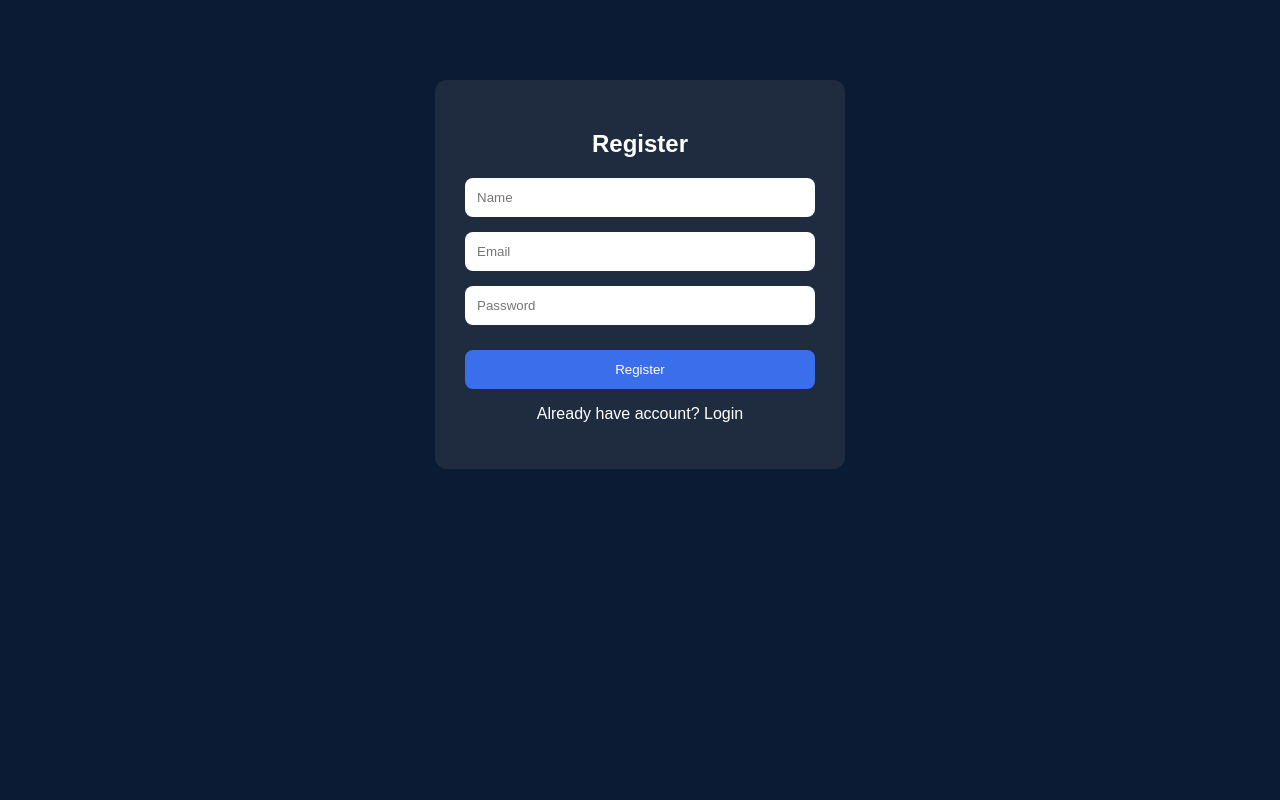
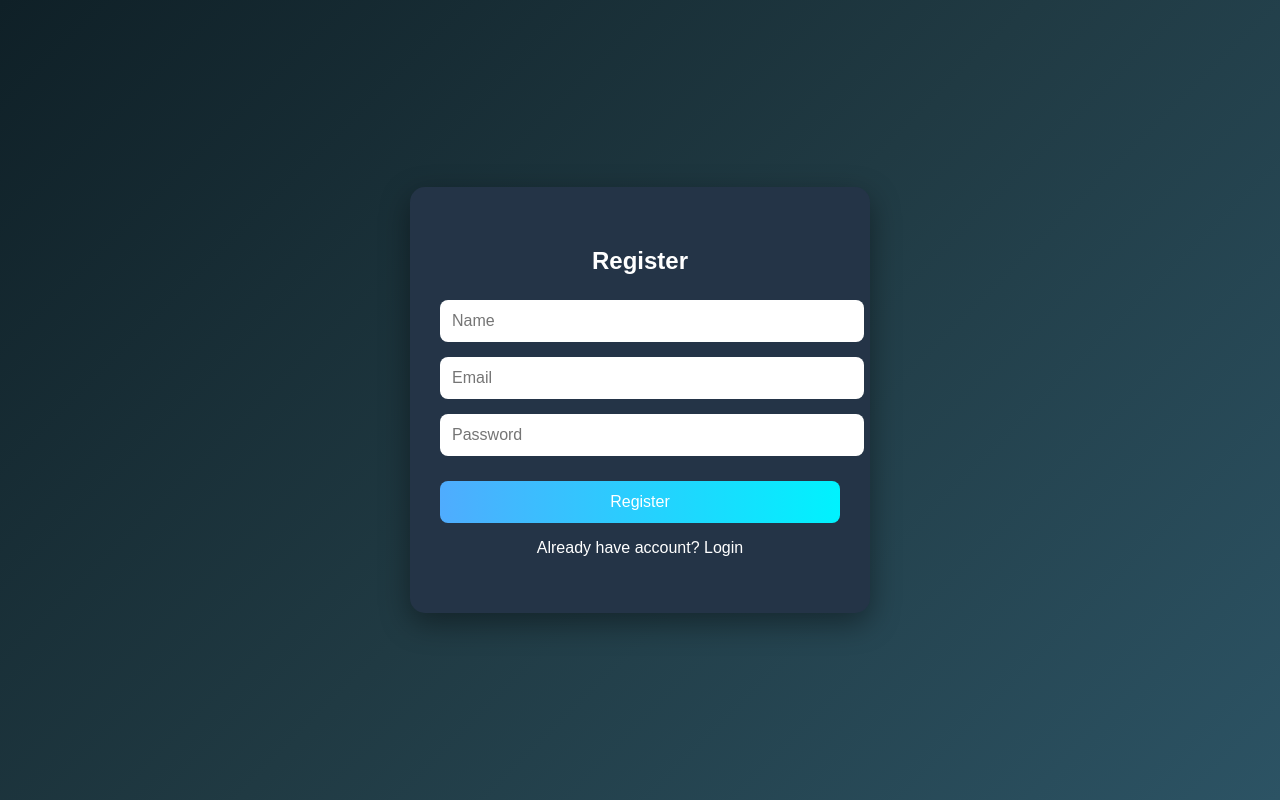
Before and after one commit to YUVRAJPATEL18/Full_Stack_MSE2, a React app in the folder frontend/: page /register in a window 1280 px wide. Built offline with nearby package versions, Linux system fonts and the light colour scheme; the HTML template or start-up script is replaced by a standard one.

Commit message:
latest backend + frontend fixes

```diff
--- a/frontend/src/index.css
+++ b/frontend/src/index.css
@@ -1,42 +1,75 @@
+/* FULL SCREEN CENTER */
 body {
   margin: 0;
-  font-family: Arial;
-  background: #0b1b34;
+  font-family: Arial, sans-serif;
+  background: linear-gradient(135deg, #0f2027, #203a43, #2c5364);
+
+  display: flex;
+  justify-content: center;
+  align-items: center;
+  height: 100vh;
 }
 
-/* card */
-.container {
-  width: 350px;
-  margin: 80px auto;
-  padding: 30px;
-  background: #1f2c3f;
-  border-radius: 12px;
+/* MAIN CARD */
+.box {
+  background: #243447;
+  padding: 40px 30px;
+  border-radius: 15px;
+  width: 400px;
+  max-width: 90%;
   text-align: center;
-  color: white;
+  box-shadow: 0 10px 30px rgba(0,0,0,0.4);
 }
 
-/* inputs */
-.input {
+/* TITLE */
+.box h2 {
+  color: white;
+  margin-bottom: 25px;
+}
+
+/* INPUT */
+.box input {
   width: 100%;
   padding: 12px;
   margin-bottom: 15px;
   border-radius: 8px;
   border: none;
-  box-sizing: border-box;
+  outline: none;
+  font-size: 16px;
 }
 
-/* button */
-.btn {
+/* BUTTON */
+.box button {
   width: 100%;
   padding: 12px;
-  background: #3b6eea;
+  background: linear-gradient(to right, #4facfe, #00f2fe);
   border: none;
+  color: white;
+  font-size: 16px;
   border-radius: 8px;
-  color: white;
   cursor: pointer;
   margin-top: 10px;
 }
 
-.logout {
-  background: red;
+/* DIVIDER */
+hr {
+  margin: 25px 0;
+  border: 0.5px solid #ccc;
 }
+
+/* SECTION TITLE */
+.items-title {
+  color: white;
+  margin-bottom: 10px;
+}
+
+/* EMPTY TEXT */
+.no-items {
+  color: #ccc;
+  margin-bottom: 20px;
+}
+
+/* LOGOUT BUTTON */
+.logout-btn {
+  margin-top: 15px;
+}
--- a/frontend/src/main.jsx
+++ b/frontend/src/main.jsx
@@ -4,7 +4,5 @@ import App from "./App.jsx";
 import "./index.css";
 
 ReactDOM.createRoot(document.getElementById("root")).render(
-  <React.StrictMode>
-    <App />
-  </React.StrictMode>
+  <App />
 );
--- a/frontend/src/pages/Dashboard.jsx
+++ b/frontend/src/pages/Dashboard.jsx
@@ -1,75 +1,42 @@
-import { useEffect, useState } from "react";
-import axios from "axios";
+import { useState } from "react";
 
 export default function Dashboard() {
-  const [expenses, setExpenses] = useState([]);
+  const [items, setItems] = useState([]);
   const [title, setTitle] = useState("");
-  const [amount, setAmount] = useState("");
-  const [category, setCategory] = useState("");
 
-  const token = localStorage.getItem("token");
-
-  const fetchExpenses = async () => {
-    const res = await axios.get(
-      `${import.meta.env.VITE_API_URL}/api/expenses`,
-      { headers: { Authorization: token } }
-    );
-    setExpenses(res.data);
+  const addItem = () => {
+    if (!title) return;
+    setItems([...items, { id: Date.now(), title }]);
+    setTitle("");
   };
-
-  const addExpense = async () => {
-    await axios.post(
-      `${import.meta.env.VITE_API_URL}/api/expense`,
-      { title, amount, category },
-      { headers: { Authorization: token } }
-    );
-    fetchExpenses();
-  };
-
-  const deleteExpense = async (id) => {
-    await axios.delete(
-      `${import.meta.env.VITE_API_URL}/api/expense/${id}`,
-      { headers: { Authorization: token } }
-    );
-    fetchExpenses();
-  };
-
-  useEffect(() => {
-    fetchExpenses();
-  }, []);
 
   return (
     <div className="container">
-      <h2>Dashboard</h2>
+      <div className="box">
+        <h2>Dashboard</h2>
 
-      <input className="input" placeholder="Title" onChange={(e)=>setTitle(e.target.value)} />
-      <input className="input" placeholder="Amount" onChange={(e)=>setAmount(e.target.value)} />
-      <input className="input" placeholder="Category" onChange={(e)=>setCategory(e.target.value)} />
+        <input
+          placeholder="Item Name"
+          value={title}
+          onChange={(e)=>setTitle(e.target.value)}
+        />
 
-      <button className="btn" onClick={addExpense}>Add Expense</button>
+        <button onClick={addItem}>Add Item</button>
 
-      <hr />
+        <hr />
 
-      {expenses.length === 0 ? (
-        <p>No expenses yet</p>
-      ) : (
-        expenses.map((e) => (
-          <div key={e._id}>
-            {e.title} - ₹{e.amount}
-            <button onClick={() => deleteExpense(e._id)}>❌</button>
-          </div>
-        ))
-      )}
+        <h3 className="items-title">Your Items</h3>
 
-      <button
-        className="btn logout"
-        onClick={() => {
-          localStorage.removeItem("token");
-          window.location.href = "/";
-        }}
-      >
-        Logout
-      </button>
+{items.length === 0 ? (
+  <p className="no-items">No items yet</p>
+) : (
+  items.map(item => (
+    <div key={item._id}>{item.title}</div>
+  ))
+)}
+
+<button className="logout-btn">Logout</button>
+      </div>
     </div>
   );
 }
--- a/frontend/src/pages/Login.jsx
+++ b/frontend/src/pages/Login.jsx
@@ -8,30 +8,31 @@ export default function Login() {
   const handleLogin = async () => {
     try {
       const res = await axios.post(
-        `${import.meta.env.VITE_API_URL}/api/auth/login`,
+        "http://localhost:3000/api/auth/login",
         { email, password }
       );
 
       localStorage.setItem("token", res.data.token);
-      alert("Login successful");
       window.location.href = "/dashboard";
     } catch (err) {
-      alert(err.response?.data?.message || "Login failed");
+      alert("Login failed");
     }
   };
 
   return (
     <div className="container">
-      <h2>Login</h2>
+      <div className="box">
+        <h2>Login</h2>
 
-      <input className="input" placeholder="Email" onChange={(e)=>setEmail(e.target.value)} />
-      <input className="input" type="password" placeholder="Password" onChange={(e)=>setPassword(e.target.value)} />
+        <input placeholder="Email" onChange={(e)=>setEmail(e.target.value)} />
+        <input type="password" placeholder="Password" onChange={(e)=>setPassword(e.target.value)} />
 
-      <button className="btn" onClick={handleLogin}>Login</button>
+        <button onClick={handleLogin}>Login</button>
 
-      <p className="link" onClick={() => (window.location.href="/register")}>
-        Don’t have an account? Register
-      </p>
+        <p onClick={()=>window.location.href="/register"} style={{color:"white", cursor:"pointer"}}>
+          Don't have an account? Register
+        </p>
+      </div>
     </div>
   );
 }
--- a/frontend/src/pages/Register.jsx
+++ b/frontend/src/pages/Register.jsx
@@ -8,58 +8,34 @@ export default function Register() {
 
   const handleRegister = async () => {
     try {
-      if (!name || !email || !password) {
-        alert("All fields required");
-        return;
-      }
-
       const res = await axios.post(
-        `${import.meta.env.VITE_API_URL}/api/auth/register`,
-        {
-          name,
-          email,
-          password,
-        }
+        "http://localhost:3000/api/auth/register",
+        { name, email, password }
       );
 
       alert(res.data.message);
       window.location.href = "/";
     } catch (err) {
-      console.error(err);
-      alert(err.response?.data?.message || "Registration failed");
+      console.log(err);
+      alert(err.response?.data?.message || "Error");
     }
   };
 
   return (
     <div className="container">
-      <h2>Register</h2>
+      <div className="box">
+        <h2>Register</h2>
 
-      <input
-        className="input"
-        placeholder="Name"
-        onChange={(e) => setName(e.target.value)}
-      />
+        <input placeholder="Name" onChange={(e)=>setName(e.target.value)} />
+        <input placeholder="Email" onChange={(e)=>setEmail(e.target.value)} />
+        <input type="password" placeholder="Password" onChange={(e)=>setPassword(e.target.value)} />
 
-      <input
-        className="input"
-        placeholder="Email"
-        onChange={(e) => setEmail(e.target.value)}
-      />
+        <button onClick={handleRegister}>Register</button>
 
-      <input
-        className="input"
-        type="password"
-        placeholder="Password"
-        onChange={(e) => setPassword(e.target.value)}
-      />
-
-      <button className="btn" onClick={handleRegister}>
-        Register
-      </button>
-
-      <p onClick={() => (window.location.href = "/")}>
-        Already have account? Login
-      </p>
+        <p onClick={()=>window.location.href="/"} style={{color:"white", cursor:"pointer"}}>
+          Already have account? Login
+        </p>
+      </div>
     </div>
   );
 }
```
Also changed, not shown: frontend/src/App.jsx (+4 -6 lines).
